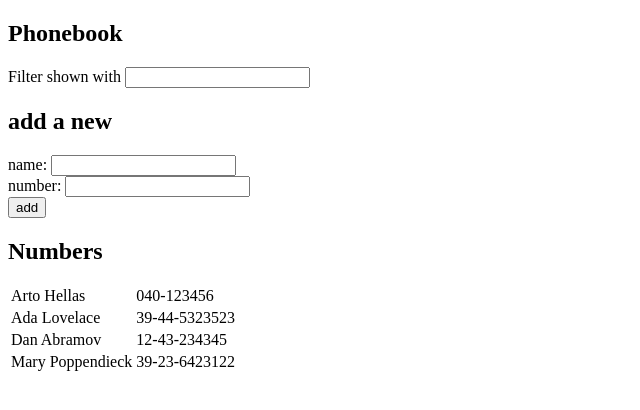
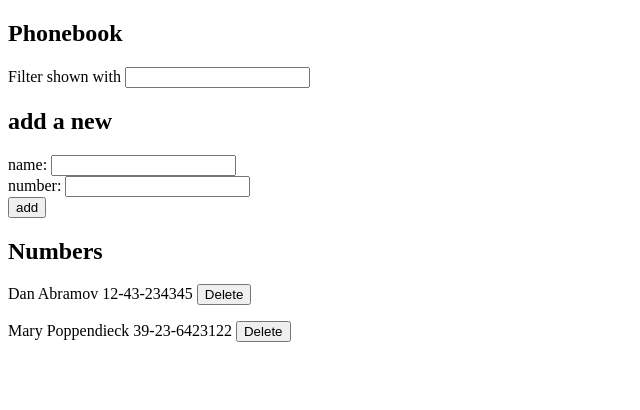
Before and after one commit to Haaparanta/fullStackOpen, a React (Create React App) app in the folder 02/puhelinluettelo/: page / in a window 1280 px wide. Shown: the top 410 px of the page, without its empty margins (0-640 px from the left). Built offline with nearby package versions, Linux system fonts and the light colour scheme; data requests are answered from the project's data file.

Commit message:
step 9 2.17

```diff
--- a/02/puhelinluettelo/db.json
+++ b/02/puhelinluettelo/db.json
@@ -1,15 +1,5 @@
 {
   "persons": [
-    {
-      "name": "Arto Hellas",
-      "number": "040-123456",
-      "id": 1
-    },
-    {
-      "name": "Ada Lovelace",
-      "number": "39-44-5323523",
-      "id": 2
-    },
     {
       "name": "Dan Abramov",
       "number": "12-43-234345",
--- a/02/puhelinluettelo/src/App.js
+++ b/02/puhelinluettelo/src/App.js
@@ -9,7 +9,6 @@ const App = () => {
   const [persons, setPersons] = useState([])
 
   useEffect(() => {
-    console.log('Getting data')
     comms
       .getAll()
       .then(initialPersons => {
@@ -33,15 +32,11 @@ const App = () => {
       <h2>add a new</h2>
       <PersonList persons={persons} setPersons={setPersons} />
       <h2>Numbers</h2>
-      <table>
-        <tbody>
-          {filter === '' ?
-            <Persons filterPerson={persons} />
-            :
-            <Persons filterPerson={filterPersons} />
-          }
-        </tbody>
-      </table>
+      {filter === '' ?
+        <Persons filterPerson={persons} setPersons={setPersons} />
+        :
+        <Persons filterPerson={filterPersons} setPersons={setPersons} />
+      }
     </div>
   )
 }
--- a/02/puhelinluettelo/src/components/Communicate.js
+++ b/02/puhelinluettelo/src/components/Communicate.js
@@ -11,7 +11,13 @@ const create = newObject => {
     return request.then(response => response.data)
 }
 
+const deletePerson = (id) => {
+    const request = axios.delete(url + '/' + id)
+    return request.then(response => response.data)
+}
+
 export default {
     getAll,
-    create
+    create,
+    deletePerson
 }
--- a/02/puhelinluettelo/src/components/Persons.js
+++ b/02/puhelinluettelo/src/components/Persons.js
@@ -1,14 +1,29 @@
 import React from 'react'
+import comms from './Communicate.js'
 
-const Persons = ({ filterPerson }) => {
+const Persons = ({ filterPerson, setPersons }) => {
+
+    const isDelete = (person) => {
+        const result = window.confirm('Delete ' + person.name)
+        if (result) {
+            comms
+                .deletePerson(person.id)
+            setPersons(filterPerson.filter(item => item !== person))
+        }
+    }
+
     return (
-        filterPerson.map((object, key) =>
-            <tr key={key}>
-                <td>{object.name}</td>
-                <td>{object.number}</td>
-            </tr>
+        filterPerson.map((object) =>
+            <p>
+                {object.name}
+                {" "}
+                {object.number}
+                {" "}
+                <button onClick={() => isDelete(object)}>Delete</button>
+            </p>
         )
     )
 }
 
+
 export default Persons
```
